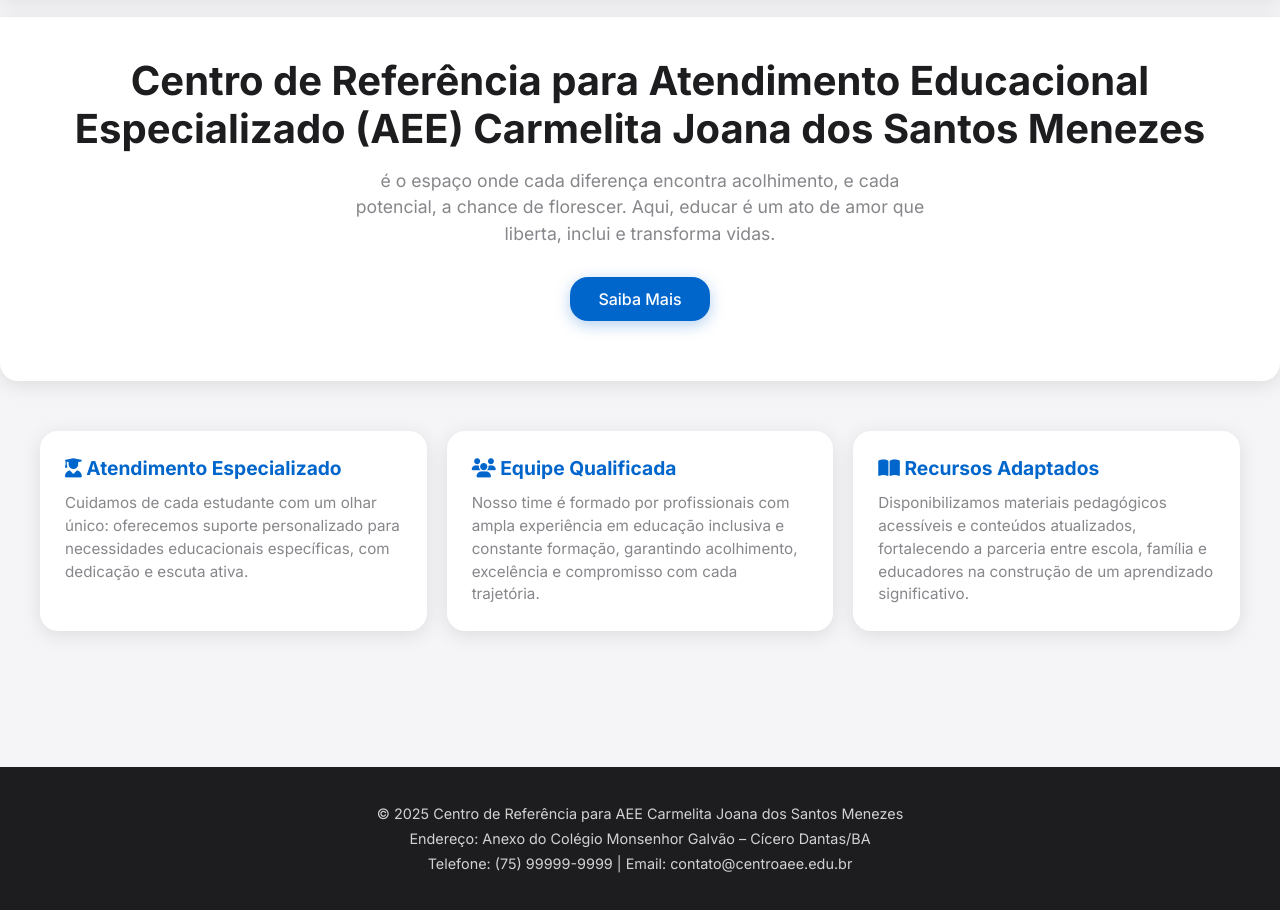
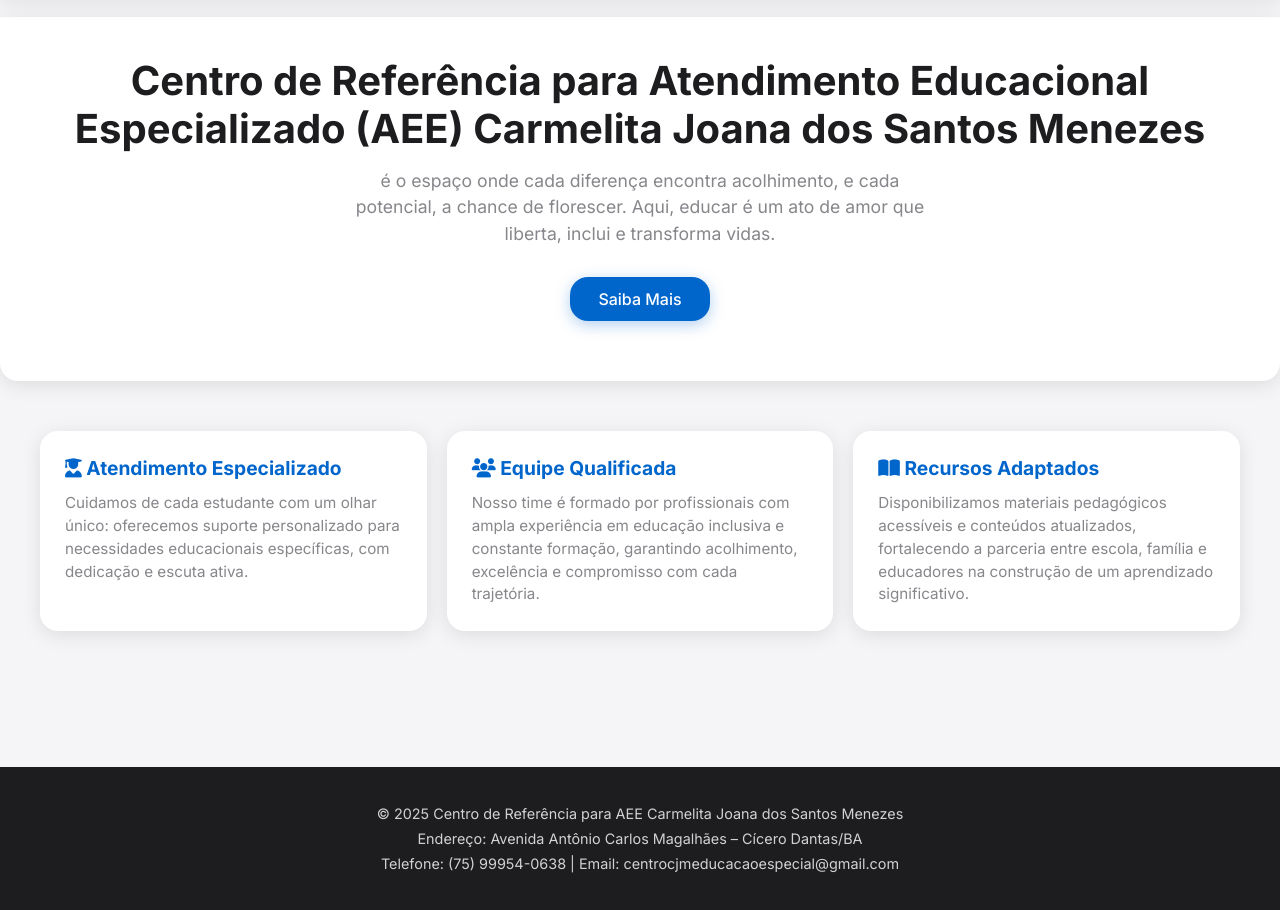
Before and after one commit to CentroAEE/Carmelita, a plain HTML site: page index.html in a window 1280 px wide. Shown: the part 87-997 px from the top of the page. Drawn offline with Linux system fonts and the light colour scheme.

Commit message:
Update index.html

```diff
--- a/index.html
+++ b/index.html
@@ -395,8 +395,8 @@
     <footer class="main-footer">
         <div class="container">
             <p>&copy; 2025 Centro de Referência para AEE Carmelita Joana dos Santos Menezes</p>
-            <p>Endereço: Anexo do Colégio Monsenhor Galvão – Cícero Dantas/BA</p>
-            <p>Telefone: (75) 99999-9999 | Email: contato@centroaee.edu.br</p>
+            <p>Endereço: Avenida Antônio Carlos Magalhães – Cícero Dantas/BA</p>
+            <p>Telefone: (75) 99954-0638 | Email: centrocjmeducacaoespecial@gmail.com</p>
         </div>
     </footer>
 
```
